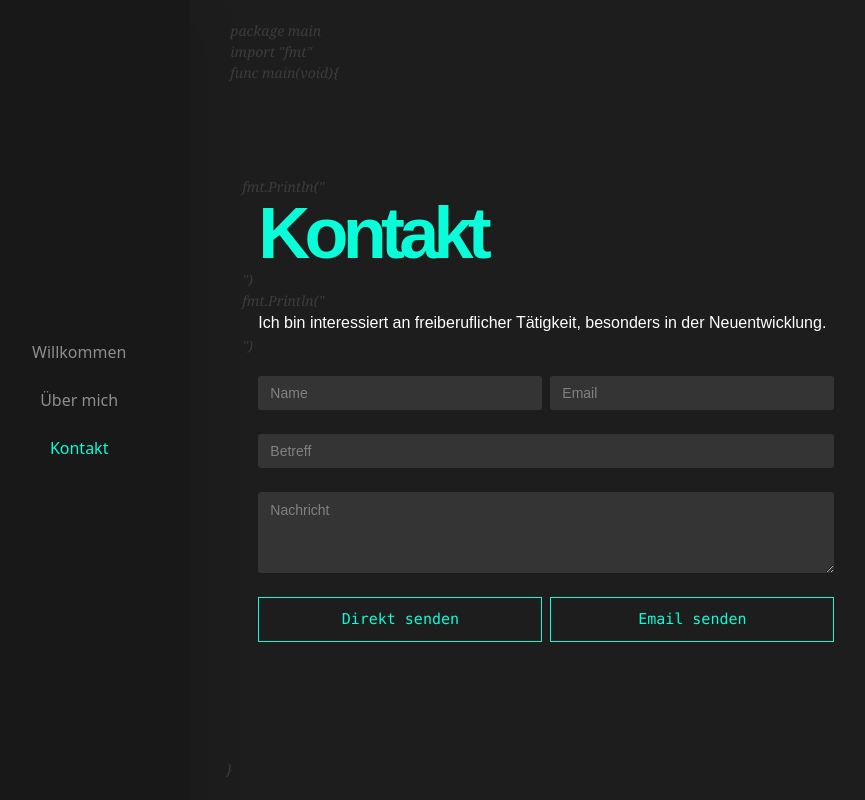
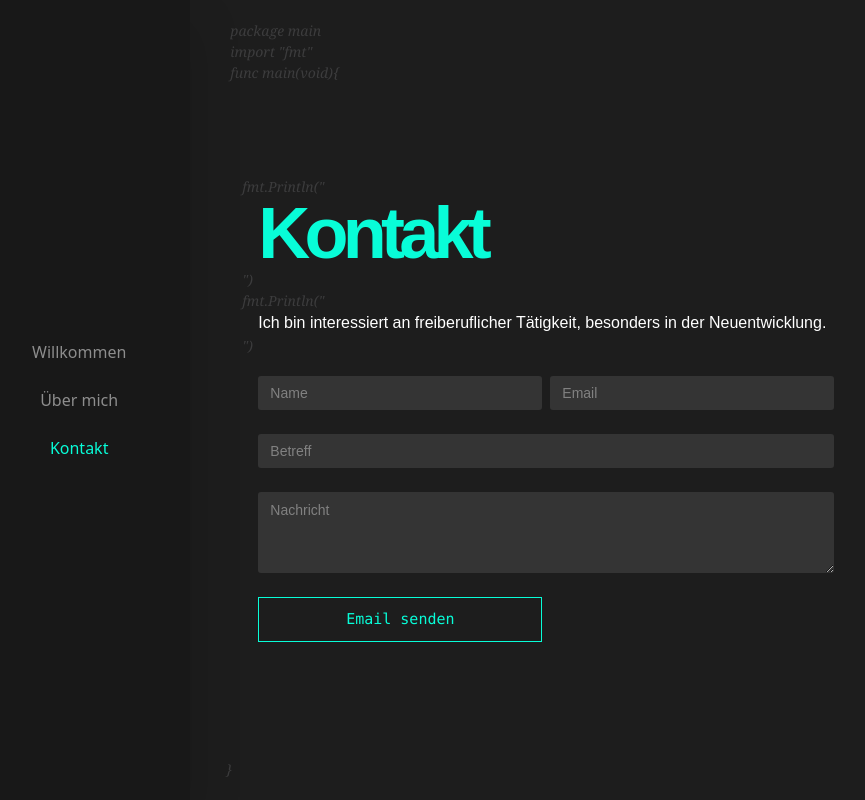
Before and after one commit to Aljodomo/domonell.dev-nuxt, a Nuxt app: page /contact in a window 1280 px wide. Shown: the whole page, without its empty margins (32-897 px from the left). Built offline with nearby package versions, Linux system fonts and the light colour scheme; some icons are missing.

Commit message:
feat!: remove direct message feature

```diff
--- a/composables/use-firestore.ts
+++ /dev/null
@@ -1,11 +0,0 @@
-import { Message } from "~~/server/utils/firebase";
-
-export function useFirestore() {
-    function addMessage(message: Message) {
-        return useFetch("/api/addMessage", {
-            method: "POST",
-            body: message
-        });
-    }
-    return {addMessage}
-}
--- a/package.json
+++ b/package.json
@@ -13,7 +13,6 @@
     "@nuxtjs/tailwindcss": "6.6.5",
     "@vicons/ionicons5": "0.12.0",
     "firebase": "9.18.0",
-    "firebase-admin": "11.5.0",
     "gsap": "3.11.5",
     "naive-ui": "2.34.3",
     "nuxt": "3.3.2",
--- a/pages/contact.vue
+++ b/pages/contact.vue
@@ -36,16 +36,6 @@
                             <NFormItem class="ani-flyin sm:col-span-2" required path="message">
                                 <NInput v-model:value="formValue.message" placeholder="Nachricht" type="textarea"/>
                             </NFormItem><!-- ani-flyin class has to be on this level. I dont know why... -->
-                            <NFormItem class="ani-flyin">
-                                <NTooltip>
-                                    <template #trigger>
-                                        <NButton class="w-full" :loading="loading" :disabled="disabled" size="large" @click="handleDirectMessage">
-                                            Direkt senden
-                                        </NButton>
-                                    </template>
-                                    Die Nachricht wird direkt per Instant Messenger zugestellt.
-                                </NTooltip>
-                            </NFormItem>
                             <!-- ani-flyin class has to be on this level. I dont know why... -->
                             <NFormItem class="ani-flyin" span="1">
                                 <NTooltip>
@@ -70,13 +60,11 @@
 
 <script setup lang="ts">
 import { gsap } from "gsap";
-import { FormInst, useNotification } from 'naive-ui'
+import { FormInst } from 'naive-ui'
 import { NForm, NFormItem, NTooltip, NButton, NInput } from 'naive-ui'
 
 const formRef = ref<FormInst | null>(null);
 const { encode } = useHtmlEncoder();
-const notification = useNotification();
-const firestore = useFirestore();
 let timeout: NodeJS.Timeout;
 const loading = ref(false);
 const disabled = ref(false);
@@ -124,46 +112,6 @@ function animate() {
             .from(".ani-contact > *", { scale: 0, opacity: 0, ease: "elastic.out(0.5, 0.2)", stagger: 0.1, duration: 0.7, delay: 0.3 })
             .from(".ani-flyin", { y: 100, opacity: 0, stagger: 0.2 }, "-=1.3")
 }
-
-function handleDirectMessage(e: MouseEvent) {
-    e.preventDefault();
-    clearTimeout(timeout);
-    loading.value = true;
-
-    formRef.value?.validate(
-        (errors) => {
-            if (!errors) {
-                firestore.addMessage({
-                    name: formValue.value.name,
-                    email: formValue.value.email,
-                    subject: formValue.value.subject,
-                    message: formValue.value.message
-                }).then(() => {
-                    loading.value = false;
-                    notification["success"]({
-                        title: "Nachricht abgeschickt",
-                        duration: 2500,
-                        keepAliveOnHover: true
-                    });
-                }).catch((e) => {
-                    loading.value = false;
-                    disabled.value = true;
-                    console.error(e);
-                    notification["error"]({
-                        title: "Nachricht konnte nicht abgeschickt werden",
-                        duration: 2500,
-                        keepAliveOnHover: true
-                    });
-                });
-            } else {
-                loading.value = false;
-            }
-        }
-    );
-
-    timeout = setTimeout(() => formRef.value?.restoreValidation(), 5000);
-}
-
 function handleSendMail(e: MouseEvent) {
 
     clearTimeout(timeout);
```
Also changed, not shown: 2 other files (tests, documents, lock files or other folders).
